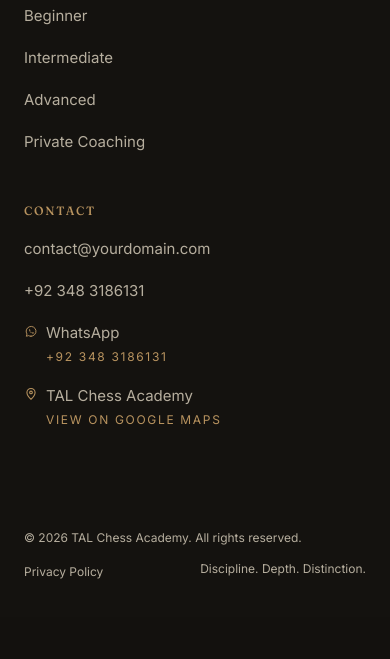
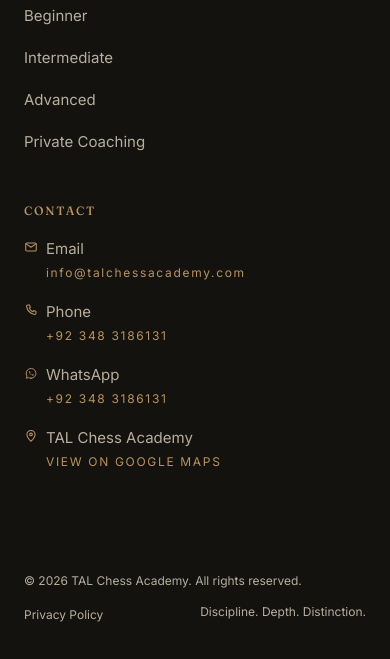
Before and after one commit to mshayansohail-cloud/tal-chess-academy, a Django app: page /contact/ in a window 390 px wide. Shown: the part 3320-3979 px from the top of the page. Before the commit the page ends 3899 px from the top, so only its background shows below. Run offline with Django 5.2, Linux system fonts and the light colour scheme; data comes from the database, SQL or seed files in the repository.

Commit message:
Use the real info@ address; give every footer contact row a label
Replaces the contact@yourdomain.com placeholder with the academy's real
inbox in the footer, on the contact page, and - newly - in the
LocalBusiness JSON-LD, which had deliberately omitted email while it was
a placeholder. streetAddress stays omitted there for that same reason,
since the site points at a Google Maps listing rather than publishing an
address.

The footer's Contact column had grown inconsistent: email and phone were
bare links while WhatsApp and the map link had an icon, a channel name,
and the value beneath. All four now share that shape, with new mail and
phone glyphs drawn in the same line-art style as the existing sprite
icons.

Renames .footer-location to .footer-contact. The old name described the
map link it was written for, and stopped describing anything once three
other channels adopted it.

Adds a .footer-contact--prompt modifier for the uppercase treatment,
applied only to the map link. The cue line was uppercased for everything
before, which was fine for "View on Google Maps" but would have rendered
the new address as INFO@TALCHESSACADEMY.COM - an email is a literal value
someone may copy, not a prompt, so it is shown exactly as written.

Labels read "Email" and "Phone" rather than "Contact": the column heading
directly above is already "Contact", so reusing the word there would read
as a duplication rather than a label.

Co-Authored-By: Claude Opus 5 <noreply@anthropic.com>

```diff
--- a/static/css/components.css
+++ b/static/css/components.css
@@ -1014,13 +1014,17 @@
   color: var(--text-primary);
 }
 
-.footer__links a.footer-location {
+/* One row of the footer's Contact column: a gold icon, the channel name,
+   and the value beneath it. Was .footer-location when the map link was the
+   only thing using it; renamed once email, phone and WhatsApp adopted the
+   same shape, since the old name no longer described any of them. */
+.footer__links a.footer-contact {
   display: inline-flex;
   align-items: flex-start;
   gap: var(--space-2);
 }
 
-.footer-location__icon {
+.footer-contact__icon {
   width: 14px;
   height: 14px;
   margin-top: 3px;
@@ -1028,18 +1032,24 @@
   color: var(--color-gold);
 }
 
-.footer-location__cue {
+.footer-contact__cue {
   display: block;
   margin-top: 2px;
   font-size: var(--fs-2xs);
   letter-spacing: var(--tracking-wide);
+  /* Deliberately not uppercased: an email address and a phone number are
+     literal values a visitor may copy, unlike the map link's "View on
+     Google Maps" prompt, so they're shown exactly as they're written. */
+  color: var(--color-gold);
+  transition: color var(--duration-fast) var(--ease-out);
+}
+
+.footer-contact--prompt .footer-contact__cue {
   text-transform: uppercase;
-  color: var(--color-gold);
-  transition: color var(--duration-fast) var(--ease-out);
-}
-
-.footer-location:hover .footer-location__cue,
-.footer-location:focus-visible .footer-location__cue {
+}
+
+.footer-contact:hover .footer-contact__cue,
+.footer-contact:focus-visible .footer-contact__cue {
   color: var(--text-primary);
 }
 
--- a/templates/academy/contact.html
+++ b/templates/academy/contact.html
@@ -33,7 +33,7 @@
       <p class="section-label">Get in touch</p>
       <div class="contact-info__item">
         <p class="contact-info__label">Email</p>
-        <p class="contact-info__value"><a href="mailto:contact@yourdomain.com">contact@yourdomain.com</a></p>
+        <p class="contact-info__value"><a href="mailto:info@talchessacademy.com">info@talchessacademy.com</a></p>
       </div>
       <div class="contact-info__item">
         <p class="contact-info__label">Phone</p>
--- a/templates/base.html
+++ b/templates/base.html
@@ -22,11 +22,12 @@
 
   {% comment %}
     LocalBusiness + EducationalOrganization: only fields with real values
-    are included. streetAddress and email are deliberately left out — both
-    are still placeholders (see README "Current status") and structured
-    data is a machine-readable factual claim, not display copy, so a
-    placeholder doesn't belong here the way it can in visible text pending
-    a real value.
+    are included. `email` was previously left out alongside streetAddress
+    while it was still a placeholder, and was added once a real inbox
+    existed. streetAddress is still absent for that same reason (see README
+    "Current status") — structured data is a machine-readable factual
+    claim, not display copy, so a placeholder doesn't belong here the way
+    it can in visible text pending a real value.
   {% endcomment %}
   <script type="application/ld+json">
   {
@@ -36,6 +37,7 @@
     "description": "TAL Chess Academy trains players in Karachi from first moves to tournament mastery, with structured coaching built on a clear, level-by-level curriculum.",
     "url": "{{ request.scheme }}://{{ request.get_host }}/",
     "telephone": "+923483186131",
+    "email": "info@talchessacademy.com",
     "address": {
       "@type": "PostalAddress",
       "addressLocality": "Karachi",
--- a/templates/partials/footer.html
+++ b/templates/partials/footer.html
@@ -37,20 +37,41 @@
 
       <div>
         <h3 class="footer__heading">Contact</h3>
+        {% comment %}
+          Every row here is the same shape — icon, what the channel is, then
+          the value underneath — so the column scans as one list rather than
+          two bare links sitting above two labelled ones.
+        {% endcomment %}
         <ul class="footer__links">
-          <li><a href="mailto:contact@yourdomain.com">contact@yourdomain.com</a></li>
-          <li><a href="tel:+923483186131">+92 348 3186131</a></li>
+          <li>
+            <a href="mailto:info@talchessacademy.com" class="footer-contact">
+              <svg class="footer-contact__icon" viewBox="0 0 24 24" aria-hidden="true"><use href="#icon-mail"></use></svg>
+              <span>
+                Email
+                <span class="footer-contact__cue">info@talchessacademy.com</span>
+              </span>
+            </a>
+          </li>
+          <li>
+            <a href="tel:+923483186131" class="footer-contact">
+              <svg class="footer-contact__icon" viewBox="0 0 24 24" aria-hidden="true"><use href="#icon-phone"></use></svg>
+              <span>
+                Phone
+                <span class="footer-contact__cue">+92 348 3186131</span>
+              </span>
+            </a>
+          </li>
           <li>
             <a
               href="https://wa.me/923483186131"
               target="_blank"
               rel="noopener noreferrer"
-              class="footer-location"
+              class="footer-contact"
             >
-              <svg class="footer-location__icon" viewBox="0 0 24 24" aria-hidden="true"><use href="#icon-whatsapp"></use></svg>
+              <svg class="footer-contact__icon" viewBox="0 0 24 24" aria-hidden="true"><use href="#icon-whatsapp"></use></svg>
               <span>
                 WhatsApp
-                <span class="footer-location__cue">+92 348 3186131</span>
+                <span class="footer-contact__cue">+92 348 3186131</span>
               </span>
             </a>
           </li>
@@ -59,12 +80,12 @@
               href="https://maps.app.goo.gl/GR9WaFxk5Cx3HJqL9"
               target="_blank"
               rel="noopener noreferrer"
-              class="footer-location"
+              class="footer-contact footer-contact--prompt"
             >
-              <svg class="footer-location__icon" viewBox="0 0 24 24" aria-hidden="true"><use href="#icon-pin"></use></svg>
+              <svg class="footer-contact__icon" viewBox="0 0 24 24" aria-hidden="true"><use href="#icon-pin"></use></svg>
               <span>
                 TAL Chess Academy
-                <span class="footer-location__cue">View on Google Maps</span>
+                <span class="footer-contact__cue">View on Google Maps</span>
               </span>
             </a>
           </li>
--- a/templates/partials/icon_sprite.html
+++ b/templates/partials/icon_sprite.html
@@ -67,6 +67,15 @@
     <path d="M10.5 9.5v5l4.5-2.5-4.5-2.5Z" fill="currentColor" stroke="none"/>
   </symbol>
 
+  <symbol id="icon-mail" viewBox="0 0 24 24" fill="none" stroke="currentColor" stroke-width="1.8" stroke-linecap="round" stroke-linejoin="round">
+    <rect x="3" y="5" width="18" height="14" rx="2"/>
+    <path d="m3.6 6.6 8.4 5.9 8.4-5.9"/>
+  </symbol>
+
+  <symbol id="icon-phone" viewBox="0 0 24 24" fill="none" stroke="currentColor" stroke-width="1.8" stroke-linecap="round" stroke-linejoin="round">
+    <path d="M6.4 3.5h3.1l1.5 3.9-2 1.4a12.2 12.2 0 0 0 6.2 6.2l1.4-2 3.9 1.5v3.1a2 2 0 0 1-2.2 2A17.2 17.2 0 0 1 4.4 5.7a2 2 0 0 1 2-2.2Z"/>
+  </symbol>
+
   <symbol id="icon-whatsapp" viewBox="0 0 24 24" fill="none" stroke="currentColor" stroke-width="1.6" stroke-linecap="round" stroke-linejoin="round">
     <path d="M12 21c-1.5 0-2.9-.4-4.1-1.1L4 21l1.1-3.8A8.4 8.4 0 1 1 12 21Z"/>
     <path d="M9 9.6c.1-.4.3-.4.5-.4h.4c.1 0 .3 0 .4.3l.6 1.4c.1.1.1.3 0 .4l-.4.5c-.1.2-.2.3-.1.5.2.3.7 1 1.4 1.6.8.7 1.5 1 1.8 1.1.2.1.4.1.5-.1l.6-.7c.1-.1.3-.2.5-.1l1.3.6c.2.1.3.1.4.2 0 .2 0 .7-.2 1-.3.4-.9.6-1.4.6-.7 0-1.9-.3-3.1-1.3-1.5-1.1-2.4-2.5-2.6-2.8-.2-.3-.8-1.1-.8-2.1 0-.9.4-1.4.7-1.6Z" fill="currentColor" stroke="none"/>
```
Also changed, not shown: README.md.
